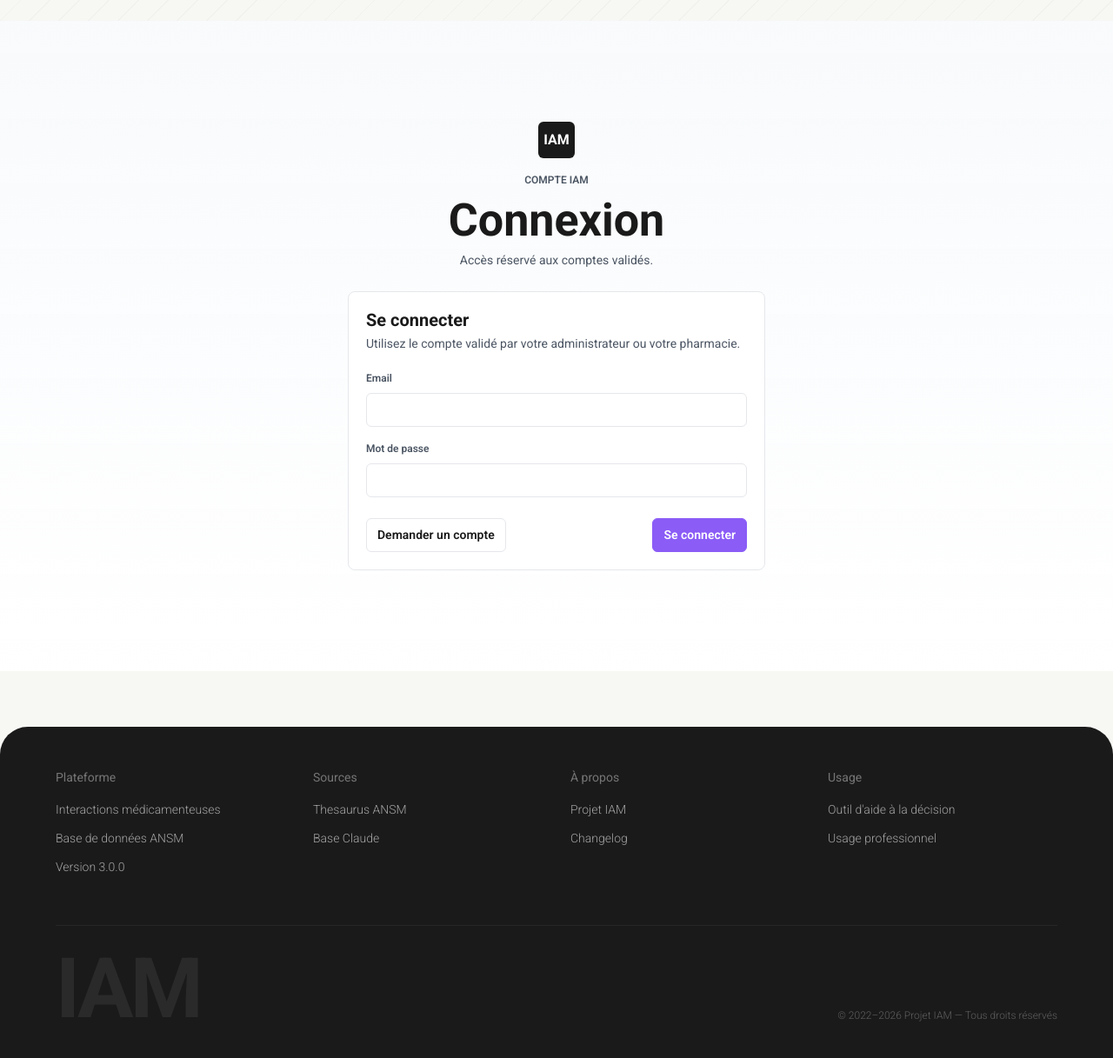
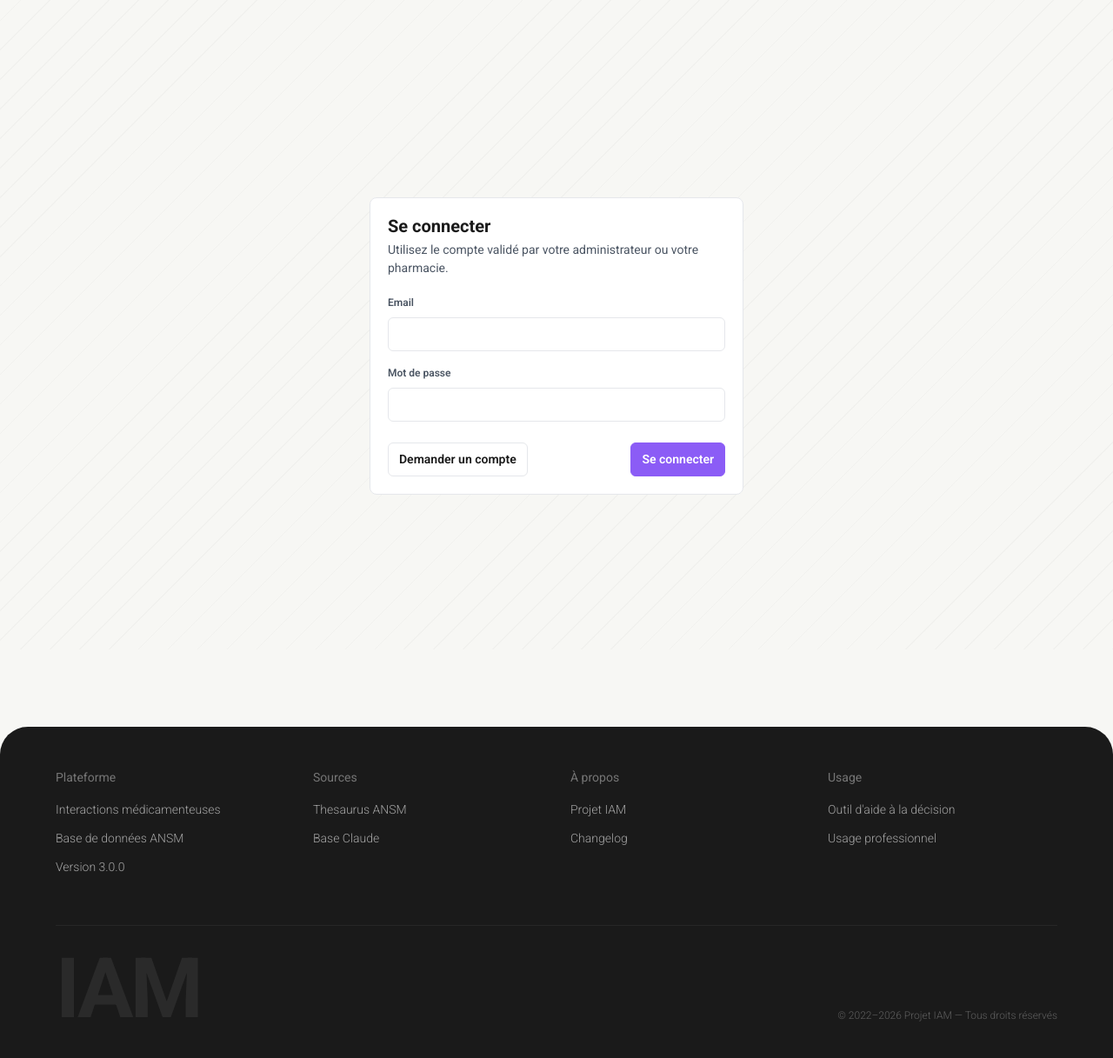
Before and after one commit to AmielDylan/projet-iam, a Flask app: page /connexion in a window 1280 px wide. Shown: the part 53-1270 px from the top of the page at 87% size. Run offline with Flask 3, Linux system fonts and the light colour scheme.

Commit message:
Show only account forms on auth pages

```diff
--- a/static/css/layout.css
+++ b/static/css/layout.css
@@ -967,33 +967,13 @@
     display: grid;
     grid-template-columns: minmax(0, 1fr);
     min-height: calc(100vh - 52px);
-    background:
-        linear-gradient(180deg, rgba(248, 250, 252, 0.96), rgba(255, 255, 255, 1));
-}
-
-.account-auth-visual {
-    display: grid;
-    align-content: space-between;
-    min-height: calc(100vh - 52px);
-    padding: clamp(28px, 5vw, 56px);
-    background:
-        linear-gradient(135deg, rgba(26, 26, 26, 0.92), rgba(26, 26, 26, 0.74)),
-        repeating-linear-gradient(135deg, rgba(255,255,255,0.04) 0 1px, transparent 1px 18px);
-    color: #fff;
-}
-
-.account-auth-brand,
-.account-auth-steps div,
+}
+
 .account-sidebar__head,
 .account-sidebar__link,
 .account-sidebar__logout {
     display: flex;
     align-items: center;
-}
-
-.account-auth-brand {
-    justify-content: space-between;
-    gap: var(--space-4);
 }
 
 .account-auth-mark {
@@ -1008,59 +988,12 @@
     letter-spacing: 0;
 }
 
-.account-auth-visual .account-auth-mark {
-    background: rgba(255,255,255,0.12);
-    color: #fff;
-    border: 1px solid rgba(255,255,255,0.16);
-}
-
-.account-auth-copy {
-    max-width: 520px;
-}
-
-.account-auth-copy .workspace-kicker {
-    color: rgba(255,255,255,0.62);
-}
-
-.account-auth-copy h1 {
-    margin: var(--space-3) 0;
-    max-width: 10ch;
-    font-size: clamp(2.4rem, 5vw, 4.5rem);
-    line-height: 0.96;
-    letter-spacing: 0;
-}
-
-.account-auth-copy p {
-    max-width: 420px;
-    margin: 0;
-    color: rgba(255,255,255,0.72);
-    font-size: var(--text-base);
-    line-height: var(--leading-relaxed);
-}
-
-.account-auth-steps {
-    display: grid;
-    gap: var(--space-3);
-    max-width: 460px;
-}
-
-.account-auth-steps div {
-    gap: var(--space-3);
-    padding: var(--space-3);
-    border: 1px solid rgba(255,255,255,0.12);
-    border-radius: var(--radius-md);
-    background: rgba(255,255,255,0.06);
-    color: rgba(255,255,255,0.82);
-    font-size: var(--text-sm);
-}
-
 .account-auth-content {
     display: grid;
     align-content: center;
     justify-items: center;
-    gap: var(--space-6);
     place-items: center;
-    width: min(100%, 520px);
+    width: min(100%, 470px);
     margin: 0 auto;
     padding: clamp(32px, 7vw, 80px) var(--space-5);
     background: transparent;
@@ -1068,34 +1001,6 @@
 
 .account-auth-content .account-panel {
     width: 100%;
-}
-
-.account-auth-intro {
-    display: grid;
-    justify-items: center;
-    gap: var(--space-2);
-    text-align: center;
-}
-
-.account-auth-intro .account-auth-mark {
-    margin-bottom: var(--space-2);
-}
-
-.account-auth-intro h1 {
-    margin: 0;
-    color: var(--color-text);
-    font-size: clamp(2rem, 5vw, 3.25rem);
-    font-weight: var(--font-extrabold);
-    line-height: 1;
-    letter-spacing: 0;
-}
-
-.account-auth-intro p {
-    max-width: 390px;
-    margin: 0;
-    color: var(--color-text-secondary);
-    font-size: var(--text-sm);
-    line-height: var(--leading-relaxed);
 }
 
 .account-form-head {
@@ -1522,17 +1427,6 @@
     .account-form--wide,
     .account-request-row {
         grid-template-columns: 1fr;
-    }
-
-    .account-auth-visual {
-        min-height: auto;
-        padding: var(--space-6);
-        gap: var(--space-8);
-    }
-
-    .account-auth-copy h1 {
-        max-width: 12ch;
-        font-size: clamp(2rem, 12vw, 3rem);
     }
 
     .account-auth-content {
--- a/static/js/account_app.js
+++ b/static/js/account_app.js
@@ -80,17 +80,9 @@
         return h('div', { className: cx('account-notice', `account-notice--${tone}`) }, message);
     }
 
-    function AuthShell({ title, eyebrow, description, children, active }) {
+    function AuthShell({ children }) {
         return h('div', { className: 'account-auth-shell' }, [
-            h('section', { key: 'form', className: 'account-auth-content' }, [
-                h('div', { key: 'intro', className: 'account-auth-intro' }, [
-                    h('span', { className: 'account-auth-mark' }, 'IAM'),
-                    h('span', { className: 'workspace-kicker' }, eyebrow),
-                    h('h1', null, title),
-                    h('p', null, description)
-                ]),
-                children
-            ])
+            h('section', { key: 'form', className: 'account-auth-content' }, children)
         ]);
     }
 
```
